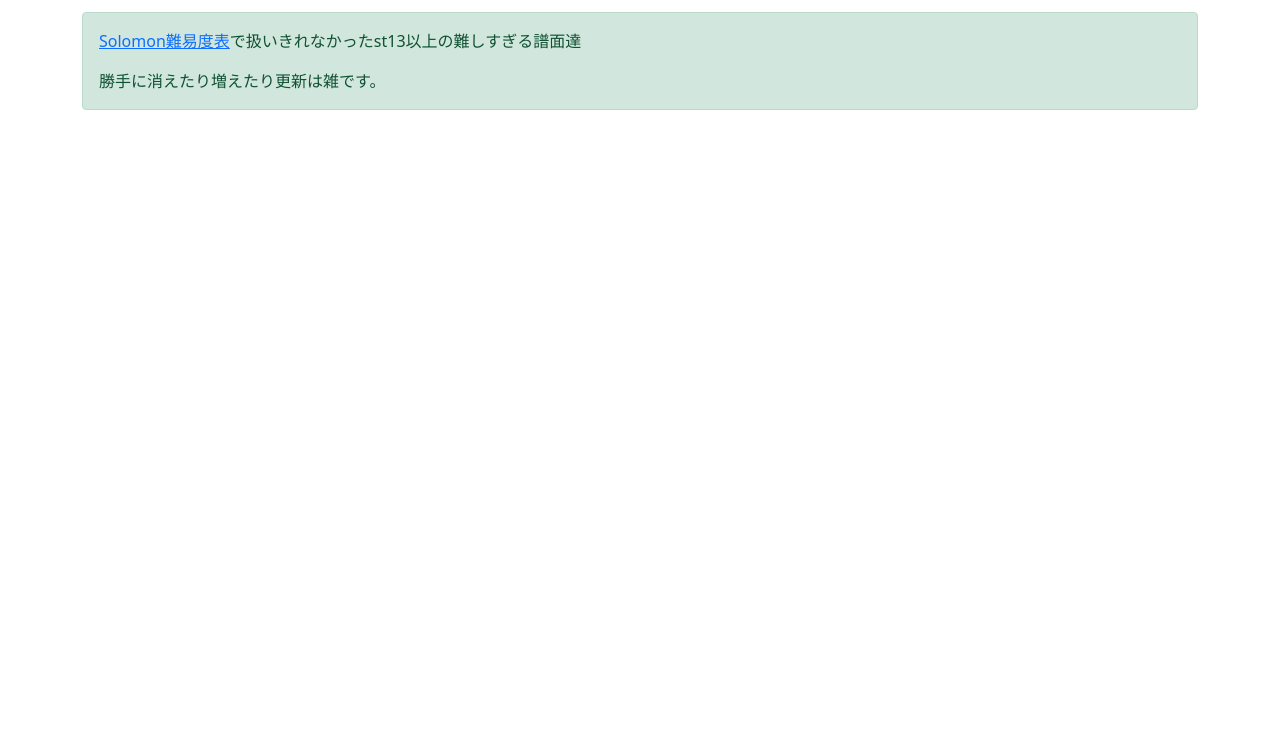
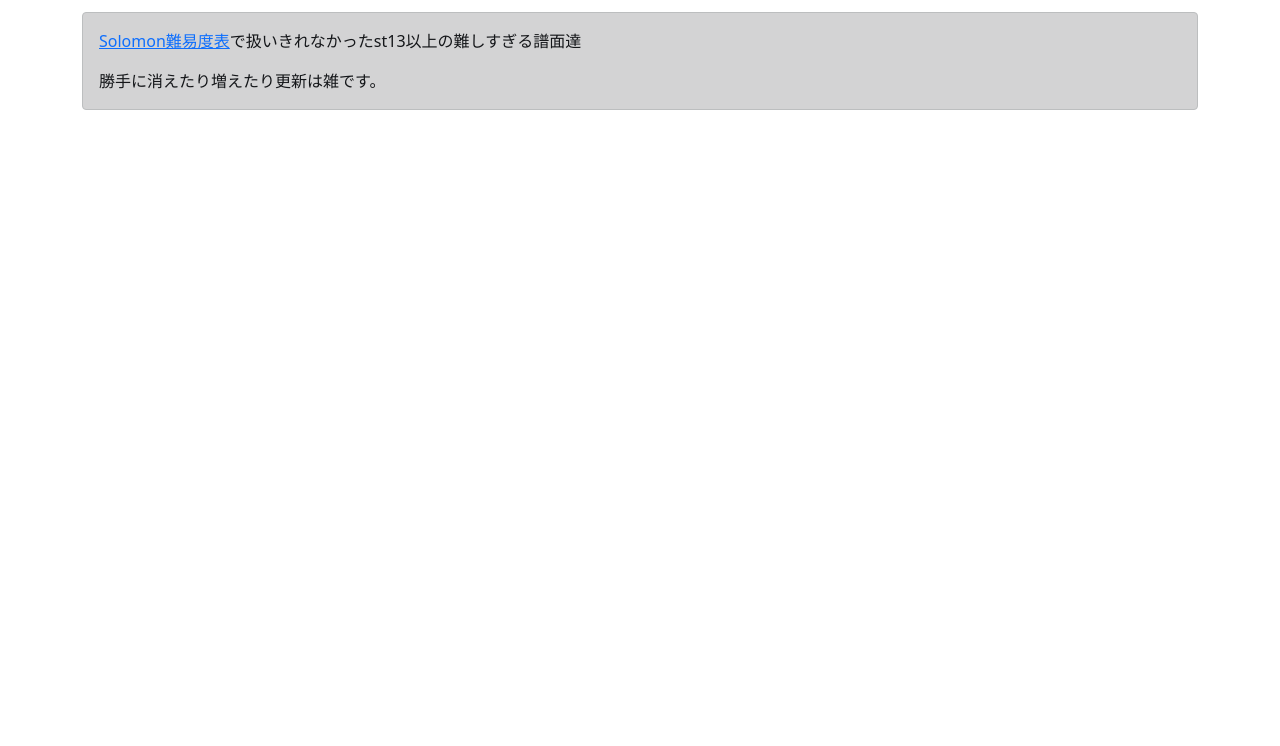
Before and after one commit to mplwtch/Solomon_U, a plain HTML site: page index.html in a window 1280 px wide. Shown: the part 54-800 px from the top of the page. Drawn offline with nearby package versions, Linux system fonts and the light colour scheme; no server answers.

Commit message:
Update index.html

```diff
--- a/index.html
+++ b/index.html
@@ -26,7 +26,7 @@
 
     <div class="container">
 
-        <div class="alert alert-success mb-3" role="alert">
+        <div class="alert alert-dark mb-3" role="alert">
             <p><a href="https://mplwtch.github.io/Solomon/">Solomon難易度表</a>で扱いきれなかったst13以上の難しすぎる譜面達</p>
             勝手に消えたり増えたり更新は雑です。<br>
 
```
